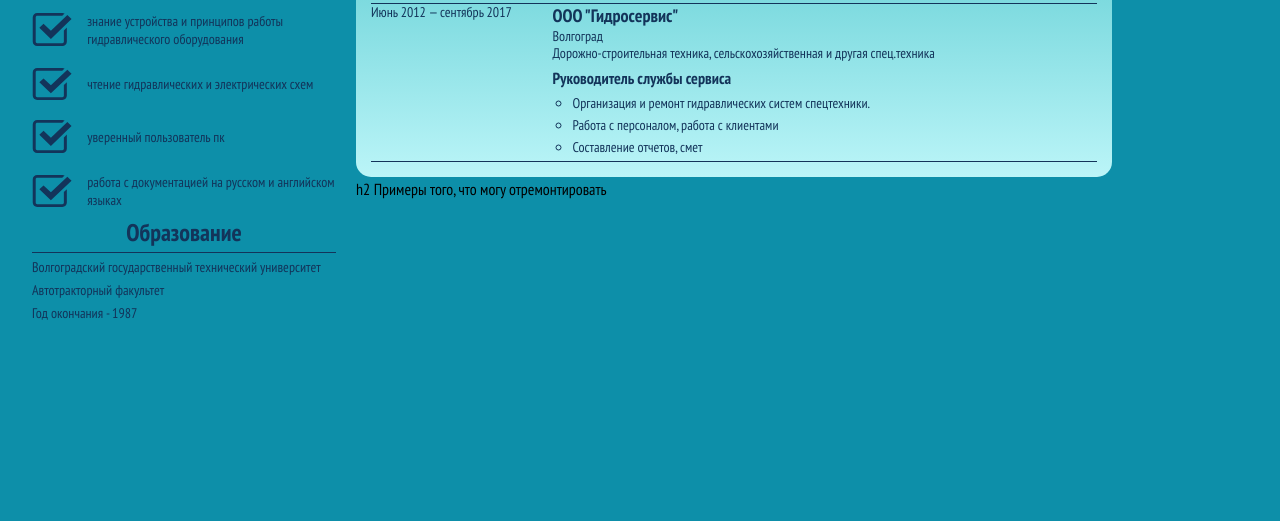
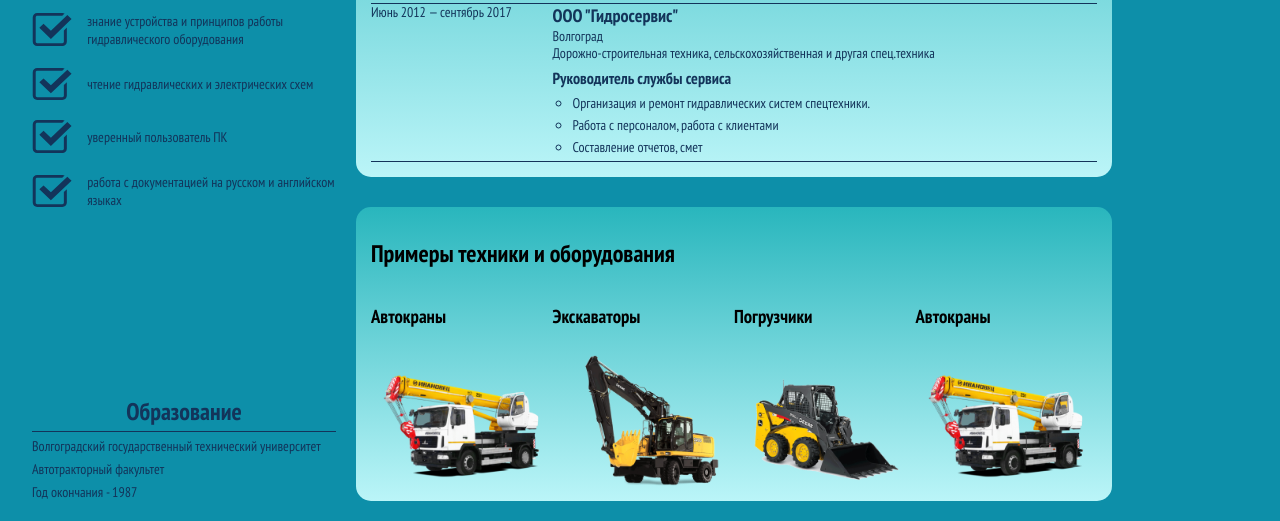
Before and after one commit to Dmitry1964/resume-hydraulics, a website built with webpack: page source/index.html in a window 1280 px wide. Shown: the part 484-1005 px from the top of the page. Before the commit the page ends 826 px from the top, so only its background shows below. Built offline with nearby package versions, Linux system fonts and the light colour scheme; files whose address does not match are found by name.

Commit message:
добавляет секцию Примеры

```diff
--- a/source/index.html
+++ b/source/index.html
@@ -70,7 +70,7 @@
                   <li class="info__skills-item">
                     <img src="img/svg/checkbox-on.svg" width="40"
                       alt="иконка чекбокс">
-                    <span>уверенный пользователь пк</span>
+                    <span>уверенный пользователь ПК</span>
                   </li>
                   <li class="info__skills-item">
                     <img src="img/svg/checkbox-on.svg" width="40"
@@ -113,7 +113,6 @@
                           Работа с технической документацией
                         </li>
                         <li class="about__info-item">Составление отчетов, смет</li>
-
                       </ul>
                     </div>
                   </div>
@@ -138,7 +137,38 @@
                 </div>
               </div>
               <div class="about__example">
-                h2 Примеры того, что могу отремонтировать
+                <h2>Примеры техники и оборудования</h2>
+                <div class="about__example-wrapper">
+                  <div class="about__example-slider swiper">
+                    <div class="about__example-list swiper-slider">
+                      <div class="about__example-item swiper-slide">
+                        <h3 class="about__example-title">
+                          Автокраны
+                        </h3>
+                        <img src="img/krane.png" width="230" height="146" alt="автокран">
+                      </div>
+                      <div class="about__example-item swiper-slide">
+                        <h3 class="about__example-title">
+                          Экскаваторы
+                        </h3>
+                        <img src="img/111.png" width="230" height="165" alt="автокран">
+                      </div>
+                      <div class="about__example-item swiper-slide">
+                        <h3 class="about__example-title">
+                          Погрузчики
+                        </h3>
+                        <img src="img/333.png" width="230" height="129" alt="автокран">
+                      </div>
+                      <div class="about__example-item swiper-slide">
+                        <h3 class="about__example-title">
+                          Автокраны
+                        </h3>
+                        <img src="img/krane.png" width="230" height="146" alt="автокран">
+                      </div>
+
+                    </div>
+                  </div>
+                </div>
               </div>
             </section>
 
--- a/source/js/vendor.js
+++ b/source/js/vendor.js
@@ -1,2 +1,2 @@
 // Swiper 7.4.1
-// import './vendor/swiper';
+import './vendor/swiper';
--- a/source/sass/blocks/about.scss
+++ b/source/sass/blocks/about.scss
@@ -10,6 +10,7 @@
   background: linear-gradient(180deg, #29b6bd 0%, #bbf5f8 100%);
   padding: 15px 15px;
   border-radius: 15px;
+  margin-bottom: 30px;
 
   & h2 {
     font-size: 24px;
@@ -69,3 +70,26 @@
   color: $color-dark-cerulean;
   margin-bottom: 5px;
 }
+
+.about__example {
+  width: 60%;
+  background: linear-gradient(180deg, #29b6bd 0%, #bbf5f8 100%);
+  padding: 15px 15px;
+  border-radius: 15px;
+}
+
+.about__example-list {
+  display: flex;
+}
+
+.about__example-item {
+  position: relative;
+  width: 230px;
+  height: 200px;
+}
+
+.about__example-item img {
+  position: absolute;
+  right: 0;
+  bottom: 0;
+}
--- a/source/sass/blocks/info.scss
+++ b/source/sass/blocks/info.scss
@@ -4,7 +4,7 @@
   grid-template-rows: auto 1fr auto;
   background-color: $color-eastern-blue;
   height: 100%;
-  padding-bottom: 20px;
+  // padding-bottom: 20px;
 
   & h2 {
     font-size: 24px;
--- a/source/sass/blocks/main-page.scss
+++ b/source/sass/blocks/main-page.scss
@@ -1,5 +1,6 @@
 .main-page {
   overflow: hidden;
+  padding-bottom: 20px;
 }
 
 .main-page__wrapper {
```
Also changed, not shown: build/css/style.css, build/css/style.min.css, build/img/111.png (added), build/img/222.png (added), build/img/333.png (added), build/img/exkavator.png (added), build/img/krane.png (added), build/index.html, build/js/vendor.min.js, source/img/111.png (added), source/img/222.png (added), source/img/333.png (added), source/img/exkavator.png (added), source/img/krane.png (added), 1 more files, 2 other files.
